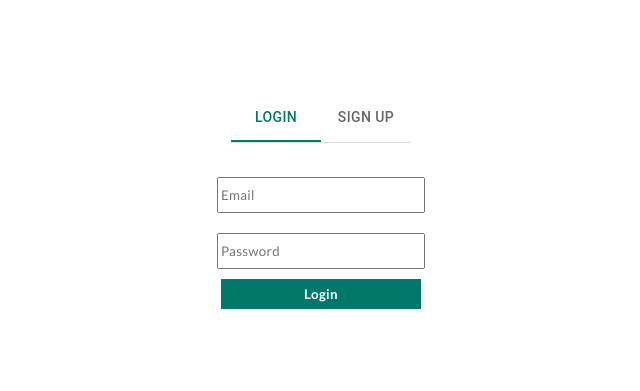
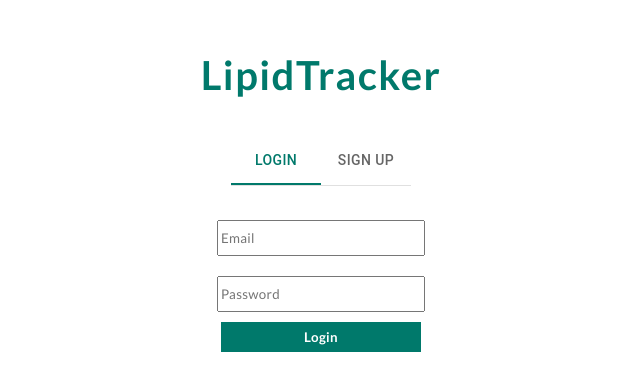
Before and after one commit to IsabelWen/LipidTracker, a React (Create React App) app: page /login in a window 1280 px wide. Shown: the part 187-578 px from the top of the page, without its empty margins (319-959 px from the left). Built offline with nearby package versions, Linux system fonts and the light colour scheme; no server answers.

Commit message:
Add app name to login

```diff
--- a/src/pages/login/login.jsx
+++ b/src/pages/login/login.jsx
@@ -74,6 +74,7 @@ const Login = () => {
 
     return (
         <div className="login">
+            <h1>LipidTracker</h1><br/><br/>
             <TabContext value={value}>
                 <Box sx={{ borderBottom: 1, borderColor: 'divider' }}>
                     <TabList onChange={handleChange} aria-label="API tabs">
--- a/src/pages/login/login.scss
+++ b/src/pages/login/login.scss
@@ -4,6 +4,12 @@
     align-items: center;
     justify-content: center;
     flex-direction: column;
+
+    h1 {
+        color: #00796b;
+        letter-spacing: 1.5px;
+        font-size: 40px;
+    }
 
     .MuiTab-root.Mui-selected {
         color: #00796b;
```
